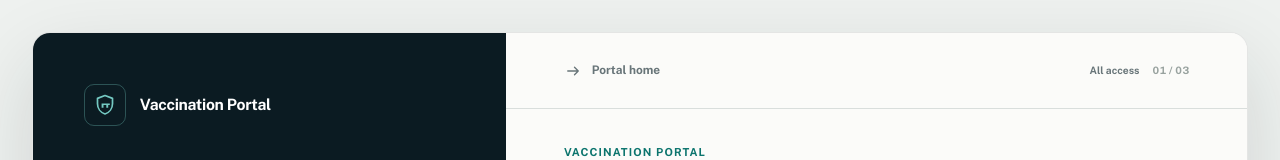
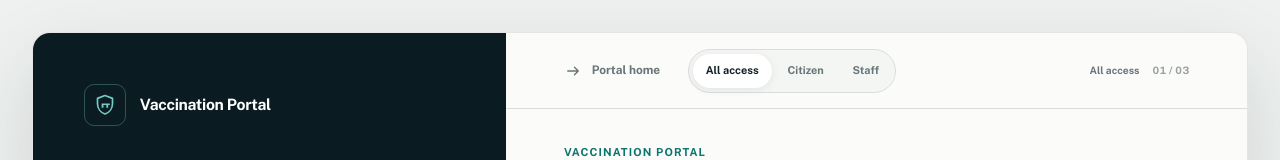
Before and after one commit to Sankalpa-KMCP/se2030-2026-y2-s1-mtr-01-vaccination-portal, a React (Vite) app in the folder frontend/: page /login in a window 1280 px wide. Shown: the top 160 px of the page. Built offline with nearby package versions, Linux system fonts and the light colour scheme; no server answers.

Commit message:
feat(auth): smooth transitions and expand navigation

```diff
--- a/frontend/src/auth/components/AuthExperience.jsx
+++ b/frontend/src/auth/components/AuthExperience.jsx
@@ -4,14 +4,20 @@ import { ArrowIcon, ShieldMark } from './AuthIcons';
 import '../pages/LoginPage.css';
 
 const ROUTE_META = {
-  '/login': { depth: 0, branch: 'All access', step: '01' },
-  '/login/citizen': { depth: 1, branch: 'Citizen', step: '02' },
-  '/register/citizen': { depth: 2, branch: 'Citizen registration', step: '03' },
-  '/login/staff': { depth: 1, branch: 'Staff', step: '02' },
-  '/register/staff': { depth: 2, branch: 'Staff registration', step: '03' },
+  '/login': { order: 0, branch: 'All access', step: '01' },
+  '/login/citizen': { order: 1, branch: 'Citizen', step: '02' },
+  '/register/citizen': { order: 2, branch: 'Citizen registration', step: '03' },
+  '/login/staff': { order: 3, branch: 'Staff', step: '02' },
+  '/register/staff': { order: 4, branch: 'Staff registration', step: '03' },
 };
 
-const TRANSITION_MS = 460;
+const AUTH_NAVIGATION = [
+  { to: '/login', label: 'All access', branch: 'all' },
+  { to: '/login/citizen', label: 'Citizen', branch: 'citizen' },
+  { to: '/login/staff', label: 'Staff', branch: 'staff' },
+];
+
+const TRANSITION_MS = 480;
 
 function useReducedMotion() {
   const [reduced, setReduced] = useState(() => (
@@ -33,7 +39,13 @@ function routeDirection(previousPath, nextPath, navigationType) {
   if (navigationType === 'POP') return 'backward';
   const previous = ROUTE_META[previousPath] || ROUTE_META['/login'];
   const next = ROUTE_META[nextPath] || ROUTE_META['/login'];
-  return next.depth < previous.depth ? 'backward' : 'forward';
+  return next.order < previous.order ? 'backward' : 'forward';
+}
+
+function routeBranch(pathname) {
+  if (pathname.includes('citizen')) return 'citizen';
+  if (pathname.includes('staff')) return 'staff';
+  return 'all';
 }
 
 function resetRouteScroll(stage) {
@@ -125,6 +137,7 @@ function AuthBrandPanel() {
 export default function AuthExperience() {
   const { pathname } = useLocation();
   const meta = ROUTE_META[pathname] || ROUTE_META['/login'];
+  const activeBranch = routeBranch(pathname);
 
   useEffect(() => {
     if (!('scrollRestoration' in window.history)) return undefined;
@@ -139,10 +152,22 @@ export default function AuthExperience() {
         <AuthBrandPanel />
         <main className="auth-workspace" id="main-content">
           <header className="auth-workspace__rail">
-            <Link to="/" className="auth-home-link">
-              <ArrowIcon direction="left" />
-              <span>Portal home</span>
-            </Link>
+            <div className="auth-workspace__navigation">
+              <Link to="/" className="auth-home-link">
+                <ArrowIcon direction="left" />
+                <span>Portal home</span>
+              </Link>
+              <nav className="auth-section-nav" aria-label="Access navigation">
+                {AUTH_NAVIGATION.map((item) => {
+                  const isActive = item.branch === activeBranch;
+                  return (
+                    <Link className={isActive ? 'is-active' : undefined} to={item.to} key={item.to} aria-current={isActive ? 'page' : undefined}>
+                      {item.label}
+                    </Link>
+                  );
+                })}
+              </nav>
+            </div>
             <div className="auth-route-meta" aria-label={`Current area: ${meta.branch}`}>
               <span>{meta.branch}</span>
               <span>{meta.step} / 03</span>
--- a/frontend/src/auth/pages/LoginPage.css
+++ b/frontend/src/auth/pages/LoginPage.css
@@ -10,6 +10,7 @@
   --auth-accent: #0b746d;
   --auth-accent-dark: #075a55;
   --auth-ease: cubic-bezier(0.16, 1, 0.3, 1);
+  --auth-slide-ease: cubic-bezier(0.22, 1, 0.36, 1);
   display: grid;
   min-height: 100svh;
   place-items: center;
@@ -159,6 +160,13 @@
   backdrop-filter: blur(10px);
 }
 
+.auth-workspace__navigation {
+  display: flex;
+  min-width: 0;
+  align-items: center;
+  gap: clamp(1rem, 2.2vw, 2.25rem);
+}
+
 .auth-home-link {
   display: inline-flex;
   min-height: 44px;
@@ -174,6 +182,37 @@
 .auth-home-link svg { transition: transform 220ms var(--auth-ease); }
 .auth-home-link:hover svg { transform: translateX(-3px) !important; }
 
+.auth-section-nav {
+  display: flex;
+  min-height: 44px;
+  align-items: center;
+  gap: 0.2rem;
+  padding: 0.22rem;
+  border: 1px solid var(--auth-line);
+  border-radius: 999px;
+  background: #f4f6f4;
+}
+
+.auth-section-nav a {
+  display: inline-flex;
+  min-height: 34px;
+  align-items: center;
+  padding: 0 0.8rem;
+  color: #687579;
+  border-radius: 999px;
+  font-size: 0.68rem;
+  font-weight: 650;
+  text-decoration: none;
+  transition: color 180ms ease, background-color 220ms ease, box-shadow 220ms ease;
+}
+
+.auth-section-nav a:hover { color: var(--auth-ink); }
+.auth-section-nav a.is-active {
+  color: var(--auth-ink);
+  background: white;
+  box-shadow: 0 2px 8px rgba(19, 33, 38, 0.08);
+}
+
 .auth-route-meta { display: flex; align-items: center; gap: 0.8rem; color: var(--auth-muted); font-size: 0.64rem; font-weight: 650; }
 .auth-route-meta span:last-child { color: #98a29f; font-variant-numeric: tabular-nums; }
 
@@ -186,17 +225,34 @@
 }
 
 .auth-route-layer { width: 100%; min-width: 0; }
-.auth-route-layer--outgoing { position: absolute; inset: 0; z-index: 1; pointer-events: none; will-change: transform, opacity; }
-.auth-route-layer--incoming { position: relative; z-index: 2; will-change: transform, opacity; }
-.auth-route-layer--incoming.auth-route-layer--forward { animation: auth-in-forward 460ms var(--auth-ease) both; }
-.auth-route-layer--outgoing.auth-route-layer--forward { animation: auth-out-forward 460ms cubic-bezier(0.65, 0, 0.35, 1) both; }
-.auth-route-layer--incoming.auth-route-layer--backward { animation: auth-in-backward 460ms var(--auth-ease) both; }
-.auth-route-layer--outgoing.auth-route-layer--backward { animation: auth-out-backward 460ms cubic-bezier(0.65, 0, 0.35, 1) both; }
+.auth-route-layer--outgoing { position: absolute; inset: 0; z-index: 1; pointer-events: none; backface-visibility: hidden; will-change: transform, opacity; }
+.auth-route-layer--incoming { position: relative; z-index: 2; backface-visibility: hidden; will-change: transform, opacity; }
+.auth-route-layer--incoming.auth-route-layer--forward { animation: auth-in-forward 480ms var(--auth-slide-ease) both; }
+.auth-route-layer--outgoing.auth-route-layer--forward { animation: auth-out-forward 360ms cubic-bezier(0.4, 0, 0.2, 1) both; }
+.auth-route-layer--incoming.auth-route-layer--backward { animation: auth-in-backward 480ms var(--auth-slide-ease) both; }
+.auth-route-layer--outgoing.auth-route-layer--backward { animation: auth-out-backward 360ms cubic-bezier(0.4, 0, 0.2, 1) both; }
 
-@keyframes auth-in-forward { from { opacity: 0; transform: translate3d(7%, 0, 0); } to { opacity: 1; transform: none; } }
-@keyframes auth-out-forward { from { opacity: 1; transform: none; } to { opacity: 0; transform: translate3d(-5%, 0, 0); } }
-@keyframes auth-in-backward { from { opacity: 0; transform: translate3d(-7%, 0, 0); } to { opacity: 1; transform: none; } }
-@keyframes auth-out-backward { from { opacity: 1; transform: none; } to { opacity: 0; transform: translate3d(5%, 0, 0); } }
+@keyframes auth-in-forward {
+  from { opacity: 0; transform: translate3d(30px, 0, 0); }
+  45% { opacity: 0.72; }
+  to { opacity: 1; transform: translate3d(0, 0, 0); }
+}
+
+@keyframes auth-out-forward {
+  from { opacity: 1; transform: translate3d(0, 0, 0); }
+  to { opacity: 0; transform: translate3d(-16px, 0, 0); }
+}
+
+@keyframes auth-in-backward {
+  from { opacity: 0; transform: translate3d(-30px, 0, 0); }
+  45% { opacity: 0.72; }
+  to { opacity: 1; transform: translate3d(0, 0, 0); }
+}
+
+@keyframes auth-out-backward {
+  from { opacity: 1; transform: translate3d(0, 0, 0); }
+  to { opacity: 0; transform: translate3d(16px, 0, 0); }
+}
 
 /* Page content */
 
@@ -341,6 +397,7 @@
   .auth-brand__statement h2 { font-size: clamp(2.6rem, 4.4vw, 3.8rem); }
   .auth-route-stage { width: calc(100% - 4rem); }
   .auth-workspace__rail { padding-inline: 2rem; }
+  .auth-route-meta span:first-child { display: none; }
 }
 
 @media (min-width: 901px) and (max-height: 820px) {
@@ -369,6 +426,7 @@
   .auth-brand__statement h2 { max-width: none; font-size: clamp(1.8rem, 5vw, 2.7rem); }
   .auth-workspace { min-height: calc(100svh - 164px); overflow: visible; }
   .auth-workspace__rail { position: relative; min-height: 64px; padding-inline: clamp(1.25rem, 5vw, 2.5rem); }
+  .auth-workspace__navigation { flex: 1; justify-content: space-between; }
   .auth-route-stage { width: min(calc(100% - clamp(2.5rem, 10vw, 5rem)), 680px); min-height: 0; }
   .auth-panel { padding: 2.75rem 0 4rem; }
   .auth-panel--login.auth-panel--citizen,
@@ -384,8 +442,10 @@
   .auth-brand__glyph { width: 32px; height: 32px; }
   .auth-workspace { min-height: calc(100svh - 104px); }
   .auth-workspace__rail { min-height: 58px; padding-inline: 1.15rem; }
-  .auth-route-meta { font-size: 0.6rem; }
-  .auth-route-meta span:first-child { display: none; }
+  .auth-route-meta { display: none; }
+  .auth-workspace__navigation { gap: 0.65rem; }
+  .auth-section-nav { min-height: 40px; gap: 0; padding: 0.18rem; }
+  .auth-section-nav a { min-height: 32px; padding-inline: clamp(0.45rem, 2.3vw, 0.7rem); font-size: 0.62rem; }
   .auth-route-stage { width: calc(100% - 2.3rem); }
   .auth-panel { padding: 2.4rem 0 3.5rem; }
   .auth-panel--login.auth-panel--citizen,
```
Also changed, not shown: 1 other file (tests, documents, lock files or other folders).
